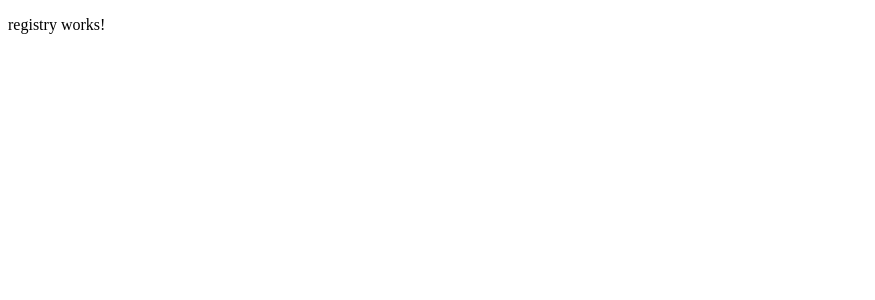
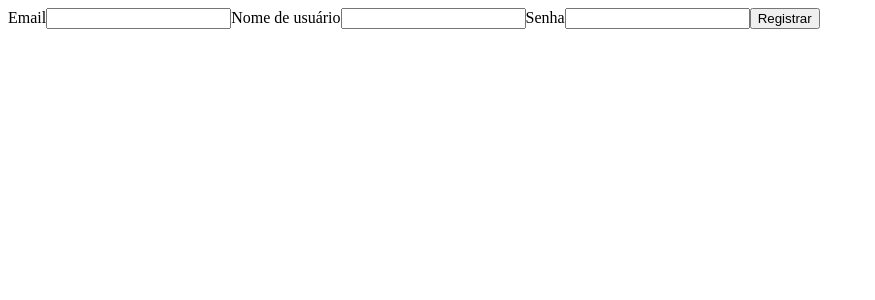
Before and after one commit to VictorMurilo23/my-hobby-list, an Angular app in the folder my-hobby-list-frontend/: page /register in a window 1280 px wide. Shown: the top 300 px of the page, without its empty margins (0-875 px from the left). Built offline with nearby package versions, Linux system fonts and the light colour scheme.

Commit message:
Página de registro completa

```diff
--- a/my-hobby-list-frontend/src/app/pages/registry/registry.component.html
+++ b/my-hobby-list-frontend/src/app/pages/registry/registry.component.html
@@ -1,2 +1,13 @@
-<p>registry works!</p>
+<div>
+  <label><span>Email</span>
+    <input (keyup)="saveEmail($event)" class="register-input" name="email" type="text" />
+  </label>
+  <label><span>Nome de usuário</span>
+    <input (keyup)="saveUsername($event)" class="register-input" name="username" type="text" />
+  </label>
+  <label><span>Senha</span>
+    <input (keyup)="savePassword($event)" class="register-input" name="password" type="password" />
+  </label>
+  <button (click)="register()">Registrar</button>
+</div>
 <app-error-message *ngIf="getErrorMessage() !== ''" [message]=getErrorMessage() (setErrorMessage)="setErrorMessage()"></app-error-message>
--- a/my-hobby-list-frontend/src/app/pages/registry/registry.component.ts
+++ b/my-hobby-list-frontend/src/app/pages/registry/registry.component.ts
@@ -1,6 +1,8 @@
+import { HttpErrorResponse } from '@angular/common/http';
 import { Component } from '@angular/core';
 import ErrorMessage from 'src/app/abstract/ErrorMessage';
 import IRegister from 'src/app/interfaces/IRegister';
+import { LocalStorageService } from 'src/app/services/local-storage.service';
 import { UserService } from 'src/app/services/user.service';
 
 @Component({
@@ -13,7 +15,32 @@ export class RegistryComponent extends ErrorMessage {
   private password: string = "";
   private username: string = "";
 
-  constructor(private userService: UserService) {
+  constructor(private userService: UserService, private localStorage: LocalStorageService) {
     super("");
   }
+
+  register() {
+    const body: IRegister = { email: this.email, password: this.password, username: this.username};
+    this.userService.register(body).subscribe({
+      next: (data) => {
+        this.localStorage.setToken(data.token);
+      },
+      error: (error: HttpErrorResponse) => super.setErrorMessage(error.error.message)
+    });
+  }
+
+  saveEmail(event: Event) {
+    const input = event.target as HTMLInputElement;
+    this.email = input.value;
+  }
+
+  savePassword(event: Event) {
+    const input = event.target as HTMLInputElement;
+    this.password = input.value;
+  }
+
+  saveUsername(event: Event) {
+    const input = event.target as HTMLInputElement;
+    this.username = input.value;
+  }
 }
```
